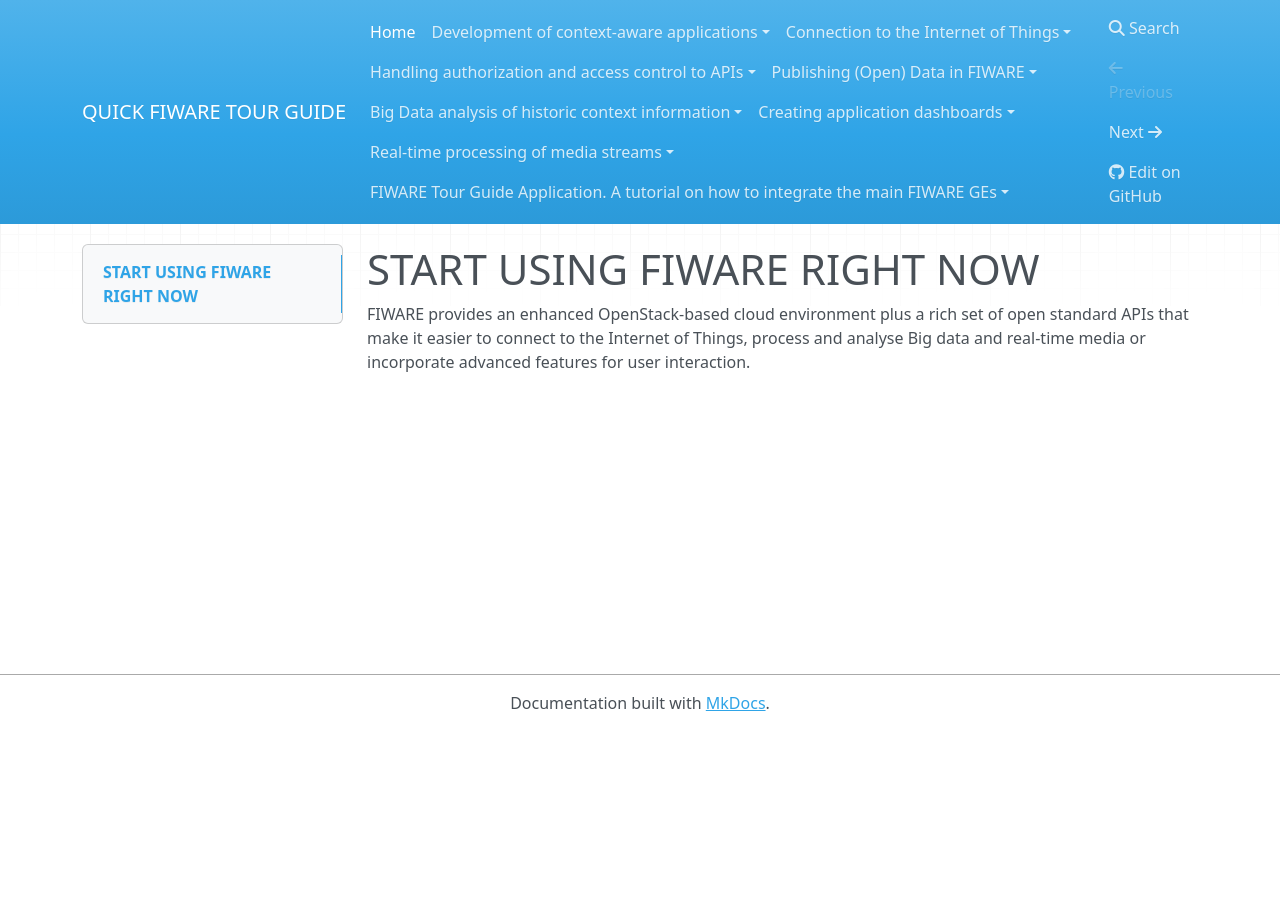
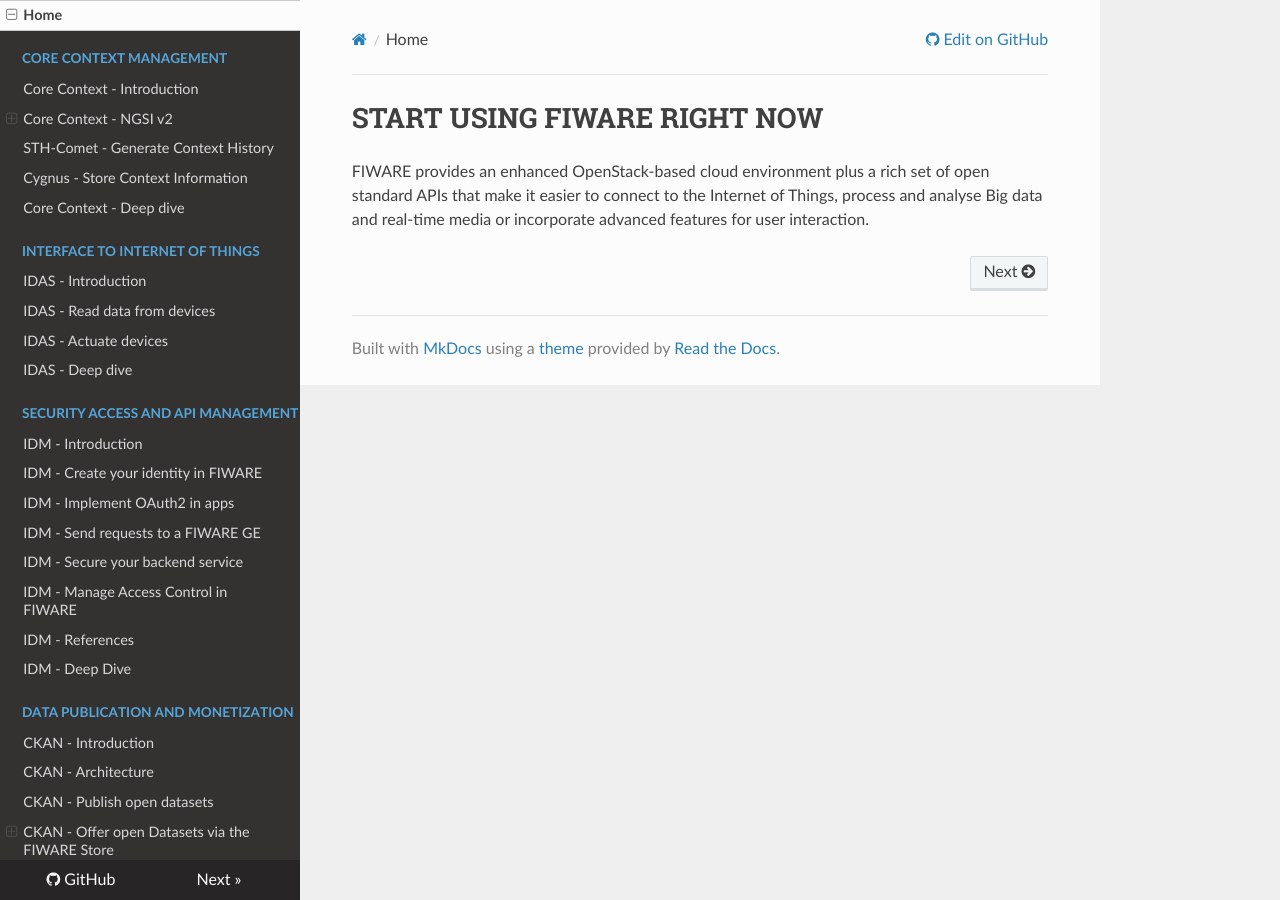
Before and after one commit to FIWARE-Ops/docs.TourGuide, an MkDocs documentation site: the page built from doc/index.md, in a window 1280 px wide. Built offline with MkDocs 1.6.1, drawn with Linux system fonts in a browser that asks for light colours; nearby versions of some CDN libraries; comment, search, counter and statistics services are not loaded; old or Windows-style settings are respelled for this version of MkDocs.

Commit message:
Update Navigation titles (#65)

```diff
--- a/mkdocs.yml
+++ b/mkdocs.yml
@@ -4,62 +4,63 @@ docs_dir: doc/
 extra_css: ["https://fiware.org/style/fiware_readthedocs.css"]
 repo_url: https://github.com/Fiware/docs.TourGuide.git
 google_analytics: ['UA-80297547-1', 'fiwaretourguide.readthedocs.io']
+theme: readthedocs
 pages:
   - Home: index.md
-  - 'Development of context-aware applications':
-      - 'Introduction': 'development-context-aware-applications/introduction.md'
-      - 'Using NGSI v2':
-        - 'Update – query context': 'development-context-aware-applications/v2/how-to-update-and-query-context-information.md'
-        - 'Subscription to context changes': 'development-context-aware-applications/v2/how-to-subscribe-to-changes-on-context-information.md'
-        - 'Geolocated context queries': 'development-context-aware-applications/v2/how-to-perform-geo-located-queries.md'
-      - 'Generate the history of Context Information using STH-Comet': 'generating-historical-context-information-sth-comet/how-to-generate-the-history-of-Context-Information-using-STH-Comet.md'
-      - 'Store context information in MySQL through Cygnus': 'storing-data-cygnus-mysql/how-to-store-data-cygnus-mysql.md'
-      - 'Deep dive': 'development-context-aware-applications/deep-dive.md'
-  - 'Connection to the Internet of Things':
-     - 'Introduction': 'connection-to-the-internet-of-things/introduction.md'
-     - 'Reading data from IoT devices': 'connection-to-the-internet-of-things/how-to-read-measures-captured-from-iot-devices.md'
-     - 'Acting upon IoT devices': 'connection-to-the-internet-of-things/how-to-act-upon-iot-devices.md'
-     - 'Deep dive': 'connection-to-the-internet-of-things/deep-dive.md'
-  - 'Handling authorization and access control to APIs':
-     - 'Introduction': 'handling-authorization-and-access-control-to-apis/introduction.md'
-     - 'Creating your identity in FIWARE': 'handling-authorization-and-access-control-to-apis/how-to-create-your-identity-in-fiware.md'
-     - 'Implementing OAuth2 in apps': 'handling-authorization-and-access-control-to-apis/how-to-implement-oauth2-in-your-applications.md'
-     - 'How to send requests to a FIWARE GE': 'handling-authorization-and-access-control-to-apis/how-to-send-requests-to-a-fiware-ge.md'
-     - 'How to secure your backend service': 'handling-authorization-and-access-control-to-apis/how-to-secure-your-backend-service.md'
-     - 'How to manage Access Control in FIWARE': 'handling-authorization-and-access-control-to-apis/how-to-manage-access-control-in-fiware.md'
-     - 'References': 'handling-authorization-and-access-control-to-apis/references.md'
-     - 'Deep Dive': 'handling-authorization-and-access-control-to-apis/deep-dive.md'
-  - 'Publishing (Open) Data in FIWARE':
-     - 'Introduction': 'publishing-open-data-in-fiware/introduction.md'
-     - 'FIWARE Extended CKAN': 'publishing-open-data-in-fiware/fiware-extended-ckan.md'
-     - 'How to Publish datasets and context information in CKAN': 'publishing-open-data-in-fiware/how-to-publish-open-datasets-in-ckan-2.md'
-     - 'How to Offer Datasets (including Context Information) through the FIWARE Store':
+  - 'Core Context Management':
+      - 'Core Context - Introduction': 'development-context-aware-applications/introduction.md'
+      - 'Core Context - NGSI v2':
+        - 'Orion - Query and Update Context Data': 'development-context-aware-applications/v2/how-to-update-and-query-context-information.md'
+        - 'Orion - Subscribe to context changes': 'development-context-aware-applications/v2/how-to-subscribe-to-changes-on-context-information.md'
+        - 'Orion - Geolocated context queries': 'development-context-aware-applications/v2/how-to-perform-geo-located-queries.md'
+      - 'STH-Comet - Generate Context History ': 'generating-historical-context-information-sth-comet/how-to-generate-the-history-of-Context-Information-using-STH-Comet.md'
+      - 'Cygnus - Store Context Information': 'storing-data-cygnus-mysql/how-to-store-data-cygnus-mysql.md'
+      - 'Core Context - Deep dive': 'development-context-aware-applications/deep-dive.md'
+  - 'Interface to Internet of Things':
+     - 'IDAS - Introduction': 'connection-to-the-internet-of-things/introduction.md'
+     - 'IDAS - Read data from devices': 'connection-to-the-internet-of-things/how-to-read-measures-captured-from-iot-devices.md'
+     - 'IDAS - Actuate devices': 'connection-to-the-internet-of-things/how-to-act-upon-iot-devices.md'
+     - 'IDAS - Deep dive': 'connection-to-the-internet-of-things/deep-dive.md'
+  - 'Security Access and API Management':
+     - 'IDM - Introduction': 'handling-authorization-and-access-control-to-apis/introduction.md'
+     - 'IDM - Create your identity in FIWARE': 'handling-authorization-and-access-control-to-apis/how-to-create-your-identity-in-fiware.md'
+     - 'IDM - Implement OAuth2 in apps': 'handling-authorization-and-access-control-to-apis/how-to-implement-oauth2-in-your-applications.md'
+     - 'IDM - Send requests to a FIWARE GE': 'handling-authorization-and-access-control-to-apis/how-to-send-requests-to-a-fiware-ge.md'
+     - 'IDM - Secure your backend service': 'handling-authorization-and-access-control-to-apis/how-to-secure-your-backend-service.md'
+     - 'IDM - Manage Access Control in FIWARE': 'handling-authorization-and-access-control-to-apis/how-to-manage-access-control-in-fiware.md'
+     - 'IDM - References': 'handling-authorization-and-access-control-to-apis/references.md'
+     - 'IDM - Deep Dive': 'handling-authorization-and-access-control-to-apis/deep-dive.md'
+  - 'Data Publication and Monetization':
+     - 'CKAN - Introduction': 'publishing-open-data-in-fiware/introduction.md'
+     - 'CKAN - Architecture': 'publishing-open-data-in-fiware/fiware-extended-ckan.md'
+     - 'CKAN - Publish open datasets': 'publishing-open-data-in-fiware/how-to-publish-open-datasets-in-ckan-2.md'
+     - 'CKAN - Offer open Datasets via the FIWARE Store':
        - 'Introduction': 'publishing-open-data-in-fiware/how-to-offer-datasets-including-context-information-through-the-wstore/introduction.md'
-       - 'Offering Datasets Directly Through the CKAN Interface': 'publishing-open-data-in-fiware/how-to-offer-datasets-including-context-information-through-the-wstore/offering-datasets-directly-through-the-ckan-interface.md'
-       - 'Offering Datasets Through the FIWARE Store interface': 'publishing-open-data-in-fiware/how-to-offer-datasets-including-context-information-through-the-wstore/offering-datasets-through-the-wstore-interface.md'
-       - 'Acquiring Datasets Offered in the FIWARE Store': 'publishing-open-data-in-fiware/how-to-offer-datasets-including-context-information-through-the-wstore/acquiring-datasets-offered-in-the-wstore.md'
-     - 'Deep dive': 'publishing-open-data-in-fiware/deep-dive.md'
-  - 'Big Data analysis of historic context information':
-     - 'Introduction': 'big-data-analysis-of-historic-context-information/introduction.md'
-     - 'Deep dive': 'big-data-analysis-of-historic-context-information/deep-dive.md'
-  - 'Creating application dashboards':
+       - 'Offer Datasets via the CKAN Interface': 'publishing-open-data-in-fiware/how-to-offer-datasets-including-context-information-through-the-wstore/offering-datasets-directly-through-the-ckan-interface.md'
+       - 'Offer Datasets via FIWARE Store': 'publishing-open-data-in-fiware/how-to-offer-datasets-including-context-information-through-the-wstore/offering-datasets-through-the-wstore-interface.md'
+       - 'Acquire Datasets via FIWARE Store': 'publishing-open-data-in-fiware/how-to-offer-datasets-including-context-information-through-the-wstore/acquiring-datasets-offered-in-the-wstore.md'
+     - 'CKAN - Deep dive': 'publishing-open-data-in-fiware/deep-dive.md'
+  - 'Big Data Analysis':
+     - 'Cosmos - Introduction': 'big-data-analysis-of-historic-context-information/introduction.md'
+     - 'Cosmos - Deep dive': 'big-data-analysis-of-historic-context-information/deep-dive.md'
+  - 'Visualization  - Creating application dashboards':
      - 'Introduction': 'creating-application-dashboards/introduction.md'
-     - 'How to find widgets and other components for your dashboard': 'creating-application-dashboards/how-to-find-widgets-and-other-components-for-your-dashboard.md'
-     - 'How to create your application dashboard from these building blocks': 'creating-application-dashboards/how-to-create-your-application-dashboard-from-these-building-blocks.md'
-     - 'How to interconnect widgets and connect them to backend resources': 'creating-application-dashboards/how-to-interconnect-widgets-and-connect-them-to-backend-resources.md'
-     - 'How to share, sell or make available your new dashboard': 'creating-application-dashboards/how-to-share-sell-or-make-available-your-new-dashboard.md'
-     - 'How to develop new widgets and operators': 'creating-application-dashboards/how-to-develop-new-widgets-and-operators.md'
-     - 'How to make AJAX requests to external services': 'creating-application-dashboards/how-to-make-ajax-requests-to-external-services.md'
-     - 'How to receive events': 'creating-application-dashboards/how-to-receive-events.md'
-     - 'How to send events': 'creating-application-dashboards/how-to-send-events.md'
-     - 'How to use other FIWARE GEs from your widgets and operators': 'creating-application-dashboards/how-to-use-other-fiware-ges-from-your-widgets-and-operators.md'
-     - 'Deep dive': 'creating-application-dashboards/deep-dive.md'
-  - 'Real-time processing of media streams':
-     - 'Introduction': 'real-time-processing-of-media-streams/introduction.md'
-     - 'What is WebRTC and what is a media server': 'real-time-processing-of-media-streams/whats-webrtc-and-whats-a-media-server.md'
-     - 'What is the architecture of a Kurento enabled application': 'real-time-processing-of-media-streams/whats-the-architecture-of-a-kurento-enabled-application.md'
-     - 'How to develop a Kurento enabled application': 'real-time-processing-of-media-streams/how-to-develop-a-kurento-enabled-application.md'
-     - 'Deep dive': 'real-time-processing-of-media-streams/deep-dive.md'
+     - 'Wirecloud - Find widgets and other components': 'creating-application-dashboards/how-to-find-widgets-and-other-components-for-your-dashboard.md'
+     - 'Wirecloud - Create dashboards': 'creating-application-dashboards/how-to-create-your-application-dashboard-from-these-building-blocks.md'
+     - 'Wirecloud - Connect widgets and other resources': 'creating-application-dashboards/how-to-interconnect-widgets-and-connect-them-to-backend-resources.md'
+     - 'Wirecloud - Share, sell or make available your new dashboard': 'creating-application-dashboards/how-to-share-sell-or-make-available-your-new-dashboard.md'
+     - 'Wirecloud - Develop new widgets and operators': 'creating-application-dashboards/how-to-develop-new-widgets-and-operators.md'
+     - 'Wirecloud - Make AJAX requests to external services': 'creating-application-dashboards/how-to-make-ajax-requests-to-external-services.md'
+     - 'Wirecloud - Receive events': 'creating-application-dashboards/how-to-receive-events.md'
+     - 'Wirecloud - Send events': 'creating-application-dashboards/how-to-send-events.md'
+     - 'Wirecloud - Connect to other FIWARE GEs': 'creating-application-dashboards/how-to-use-other-fiware-ges-from-your-widgets-and-operators.md'
+     - 'Wirecloud - Deep dive': 'creating-application-dashboards/deep-dive.md'
+  - 'Real-time media stream processing':
+     - 'Kurento - Introduction': 'real-time-processing-of-media-streams/introduction.md'
+     - 'Kurento - What is WebRTC and what is a media server': 'real-time-processing-of-media-streams/whats-webrtc-and-whats-a-media-server.md'
+     - 'Kurento - Architecture of a media stream enabled application': 'real-time-processing-of-media-streams/whats-the-architecture-of-a-kurento-enabled-application.md'
+     - 'Kurento - Develop a media stream enabled application': 'real-time-processing-of-media-streams/how-to-develop-a-kurento-enabled-application.md'
+     - 'Kurento - Deep dive': 'real-time-processing-of-media-streams/deep-dive.md'
   - 'FIWARE Tour Guide Application. A tutorial on how to integrate the main FIWARE GEs':
      - 'Introduction': 'fiware-tour-guide-application-a-tutorial-on-how-to-integrate-the-main-fiware-ges/introduction.md'
      - 'Installation': 'fiware-tour-guide-application-a-tutorial-on-how-to-integrate-the-main-fiware-ges/installation.md'
```
